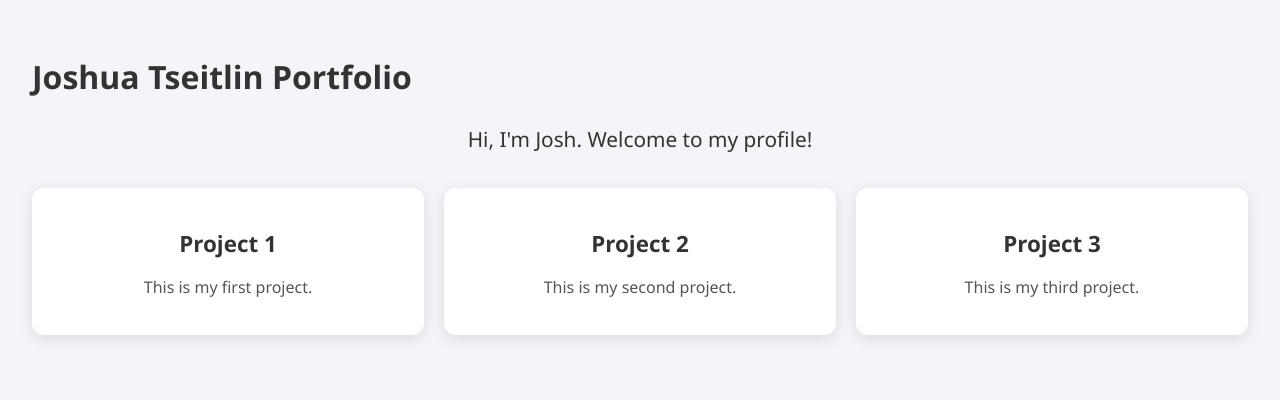
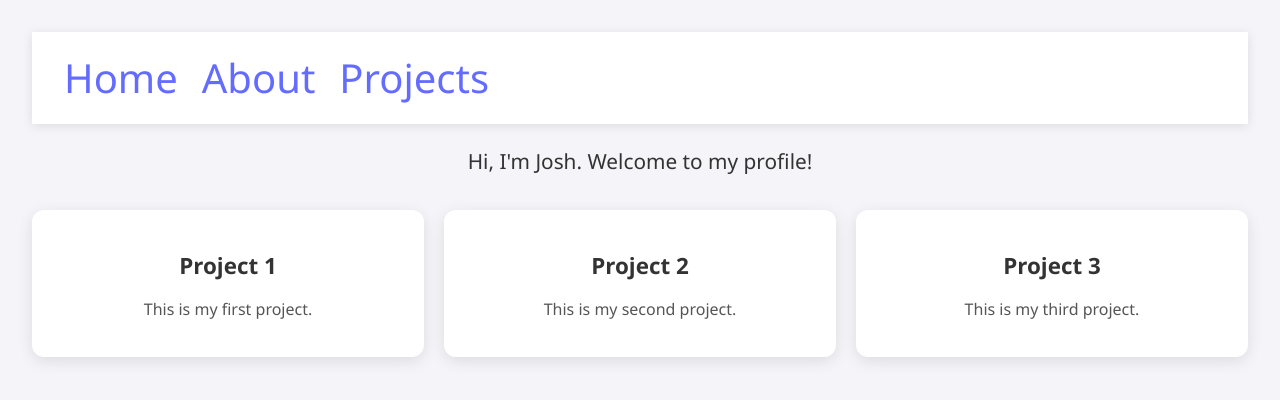
Before and after one commit to jtseitli/profile-app, a React (Vite) app: page / in a window 1280 px wide. Shown: the top 400 px of the page. Built offline with nearby package versions, Linux system fonts and the light colour scheme.

Commit message:
Improved UX + Nav bar

```diff
--- a/src/App.jsx
+++ b/src/App.jsx
@@ -15,12 +15,19 @@ function App() {
   return (
     <div className="app">
       <Header />
+      <section id="home">
       <Introduction />
-      <div className="card-container">
-        {cards.map((card, index) => (
-          <Card key={index} title={card.title} description={card.description} />
-        ))}
-      </div>
+      </section>
+      <section id="about">
+        {/*about section*/}
+      </section>
+      <section id="projects">
+        <div className="card-container">
+          {cards.map((card, index) => (
+            <Card key={index} title={card.title} description={card.description} />
+          ))}
+        </div>
+      </section>
     </div>
   );
 }
--- a/src/components/Header.jsx
+++ b/src/components/Header.jsx
@@ -1,5 +1,16 @@
 function Header() {
-  return <h1>Joshua Tseitlin Portfolio</h1>
+  return(
+    <header className="header">
+      <nav>
+        <ul className="nav-links">
+          <li><a href="#home">Home</a></li>
+          <li><a href="#about">About</a></li>
+          <li><a href="#projects">Projects</a></li>
+        </ul>
+      </nav>
+
+    </header>
+  )
 }
 
 export default Header
```
